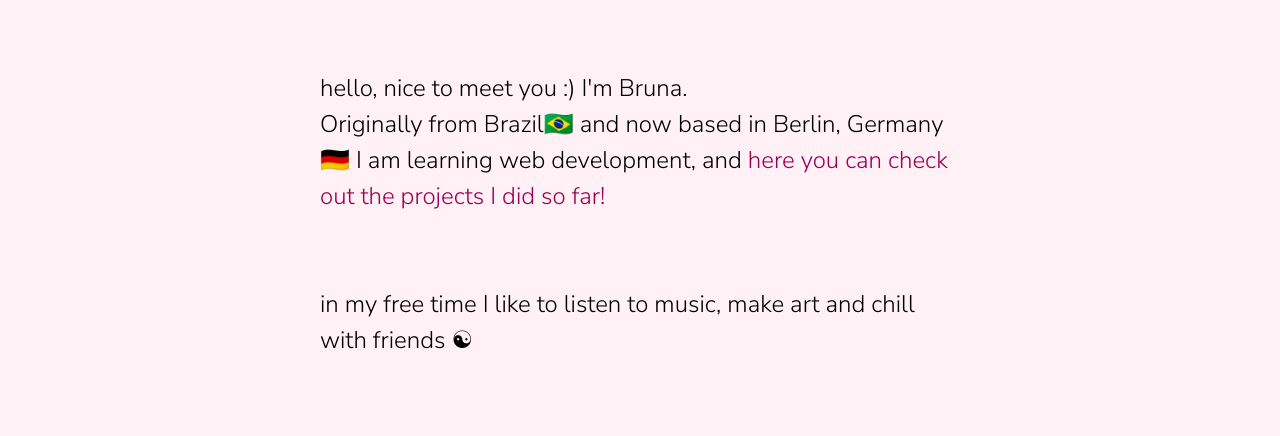
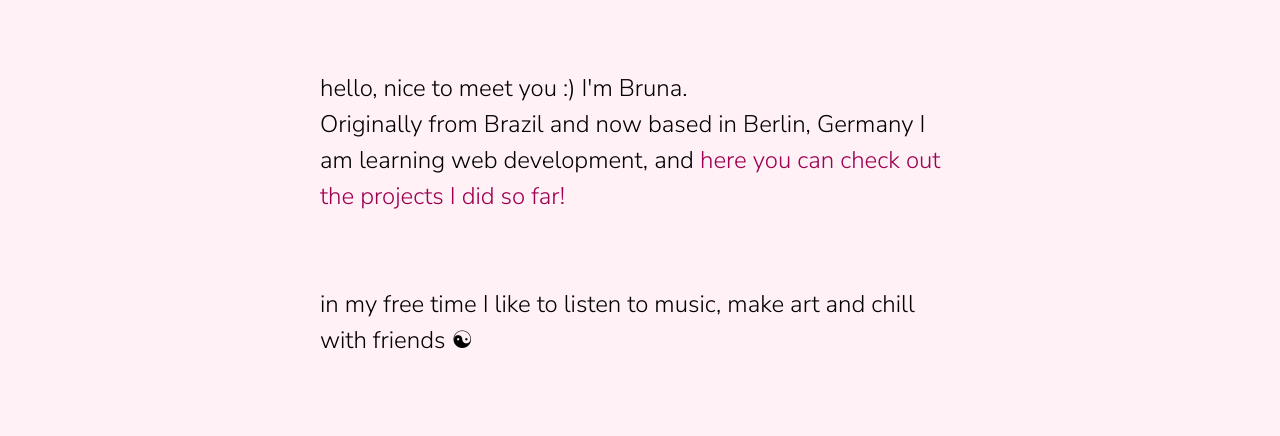
Before and after one commit to brunabrunabruna/portfolio-website, a website: page about.html in a window 1280 px wide. Shown: the part 364-800 px from the top of the page. Drawn offline with Linux system fonts and the light colour scheme.

Commit message:
deleted emojis

```diff
--- a/about.html
+++ b/about.html
@@ -53,7 +53,7 @@
 
     <p>
       hello, nice to meet you :) I'm Bruna. <br>
-      Originally from Brazil🇧🇷 and now based in Berlin, Germany🇩🇪
+      Originally from Brazil and now based in Berlin, Germany
       I am learning web development, and <a href="./index.html"> here you
       can check out the projects I did so far!</a> <br />
       <p>
```
